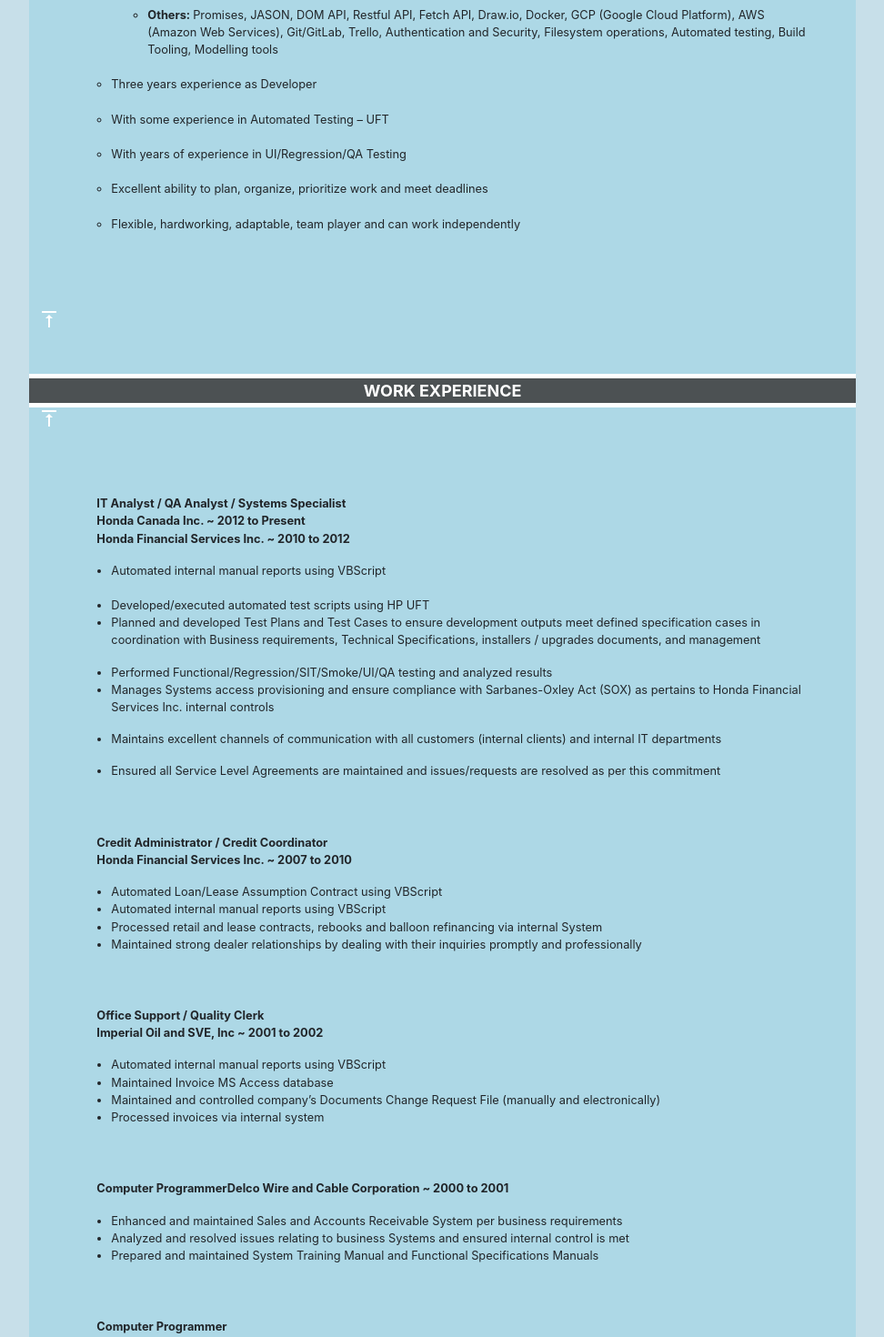
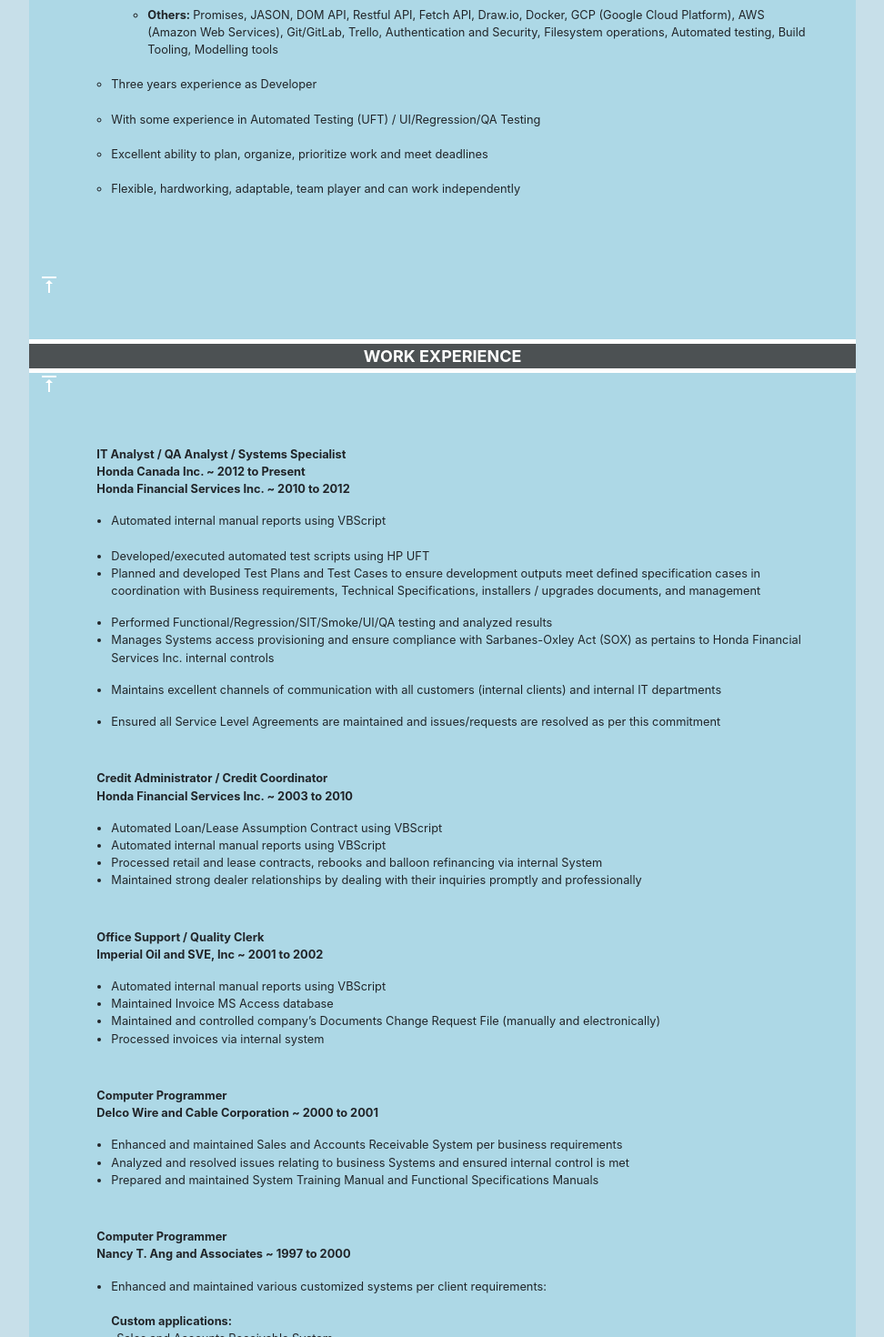
Before and after one commit to nmuceros/muceros__nolita--final-project, a React (Create React App) app in the folder fs1010-project-front-end/: page /resume in a window 1280 px wide. Shown: the part 520-1990 px from the top of the page at 91% size, without its empty margins (260-1232 px from the left). Built offline with nearby package versions, Linux system fonts and the light colour scheme.

Commit message:
updates resume page style

```diff
--- a/fs1010-project-front-end/src/components/pages/Resume.js
+++ b/fs1010-project-front-end/src/components/pages/Resume.js
@@ -141,8 +141,7 @@
                                                                     testing, Build Tooling, Modelling tools</li>
                                                             </ul> <br></br>
                                                         <li>Three years experience as Developer</li> <br></br>
-                                                        <li>With some experience in Automated Testing – UFT</li> <br></br>
-                                                        <li>With years of experience in UI/Regression/QA Testing</li> <br></br>
+                                                        <li>With some experience in Automated Testing (UFT) / UI/Regression/QA Testing</li> <br></br>
                                                         <li>Excellent ability to plan, organize, prioritize work and meet deadlines</li> <br></br>
                                                         <li>Flexible, hardworking, adaptable, team player and can work independently</li> <br></br>
                                                     </ul>
@@ -197,7 +196,7 @@
                                                         </li>
                                                     </ul><br></br>
                                                     <p className="job"><b>Credit Administrator / Credit Coordinator </b><br></br>
-                                                        <b>Honda Financial Services Inc. ~ 2007 to 2010</b>
+                                                        <b>Honda Financial Services Inc. ~ 2003 to 2010</b>
                                                     </p>
                                                     <ul>
                                                         <li>Automated Loan/Lease Assumption Contract using VBScript</li>
@@ -214,7 +213,7 @@
                                                         <li>Maintained and controlled company’s Documents Change Request File (manually and electronically)</li>
                                                         <li>Processed invoices via internal system</li>
                                                     </ul><br></br>
-                                                    <p className="job"><b>Computer Programmer</b>
+                                                    <p className="job"><b>Computer Programmer</b><br></br>
                                                         <b>Delco Wire and Cable Corporation ~ 2000 to 2001</b>
                                                     </p>
                                                     <ul>
@@ -226,7 +225,7 @@
                                                         <b>Nancy T. Ang and Associates ~ 1997 to 2000</b>
                                                     </p>
                                                     <ul>
-                                                        <li><p>Enhanced and maintained various customized systems per client requirements:<br></br>
+                                                        <li><p>Enhanced and maintained various customized systems per client requirements:<br></br><br></br>
                                                             <b>Custom applications: </b><br></br>
                                                             -Sales and Accounts Receivable System<br></br>
                                                             -General Ledger and Budget Monitoring System<br></br>
@@ -277,7 +276,7 @@
                                                         Informatix Computer Institute ~ 1999
                                                     </p><br></br>
                                                     <p className="education"><b>Master of Science in Computer Science</b><br></br>
-                                                        Central Colleges of the Philippines ~ 1992 to 1998
+                                                        Central Colleges of the Philippines ~ 1998 to 1998
                                                     </p><br></br>
                                                     <p className="education"><b>Bachelor of Science in Business Administration Major in Computer Science</b><br></br>
                                                         Central Colleges of the Philippines ~ 1992 to 1996
--- a/fs1010-project-front-end/src/css/resume.css
+++ b/fs1010-project-front-end/src/css/resume.css
@@ -244,6 +244,7 @@
 .experienceTitle, .educationTitle {
   margin-top: 3rem;
 
+
 }
 
 .highlights-contents-container, .experience-contents-container, .education-contents-container {
@@ -282,7 +283,7 @@
 } */
 
 .job, .education {
-  padding-top: 1.5rem;
+  padding-top: .5rem;
   padding-left: 1.5rem;
   width: 100%;
 }
```
